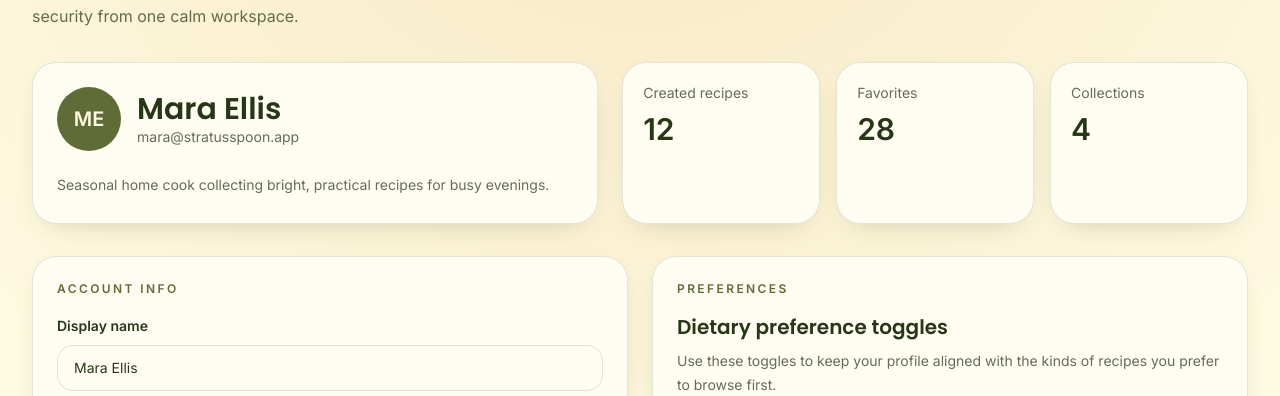
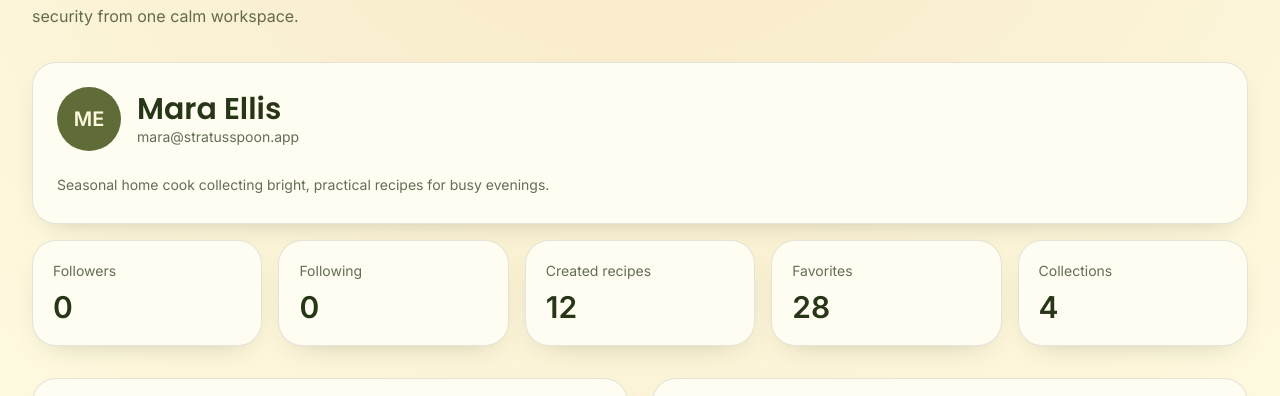
Before and after one commit to docmischa990/stratus-spoon-v2, a Next.js app: page /profile in a window 1280 px wide. Shown: the part 275-671 px from the top of the page. Built offline with nearby package versions, Linux system fonts and the light colour scheme; no server answers; the database is empty; sample sign-in values are in the browser's storage.

Commit message:
feat(profile): show followers, following, and username in profile summary

```diff
--- a/src/components/profile/ProfileSummary.jsx
+++ b/src/components/profile/ProfileSummary.jsx
@@ -2,7 +2,7 @@ import { StatCard } from '@/components/ui/StatCard'
 
 export function ProfileSummary({ profile }) {
   return (
-    <section className="grid gap-6 lg:grid-cols-[0.95fr_1.05fr]">
+    <section className="space-y-4">
       <div className="card-base p-6">
         <div className="flex items-center gap-4">
           <div className="flex h-16 w-16 items-center justify-center rounded-3xl bg-primary text-xl font-semibold text-background">
@@ -13,12 +13,17 @@ export function ProfileSummary({ profile }) {
           </div>
           <div>
             <h1 className="text-3xl font-semibold">{profile.displayName}</h1>
+            {profile.username && (
+              <p className="text-sm font-medium text-primary">@{profile.username}</p>
+            )}
             <p className="text-sm text-text-muted">{profile.email}</p>
           </div>
         </div>
         <p className="mt-5 max-w-prose text-sm leading-7 text-text-muted">{profile.bio}</p>
       </div>
-      <div className="grid gap-4 sm:grid-cols-3">
+      <div className="grid gap-4 sm:grid-cols-2 lg:grid-cols-5">
+        <StatCard label="Followers" value={profile.followerCount ?? 0} />
+        <StatCard label="Following" value={profile.followingCount ?? 0} />
         <StatCard label="Created recipes" value={profile.stats.recipes} />
         <StatCard label="Favorites" value={profile.stats.favorites} />
         <StatCard label="Collections" value={profile.stats.collections} />
```
